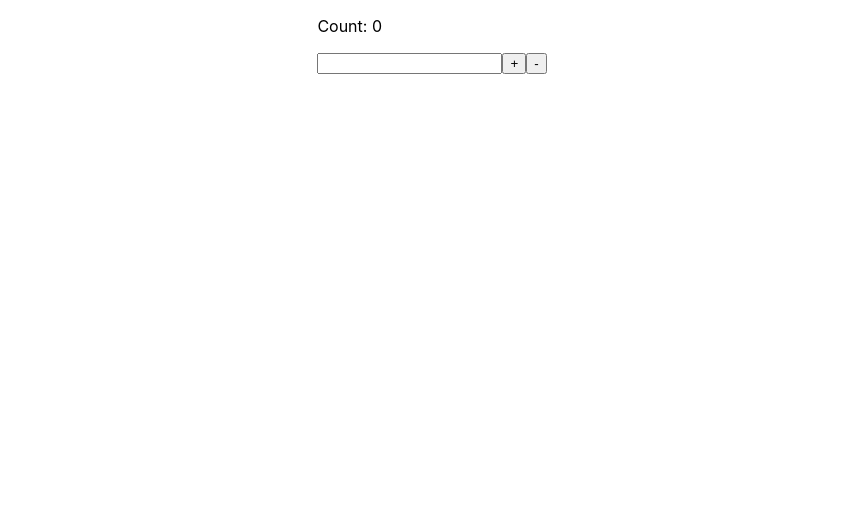
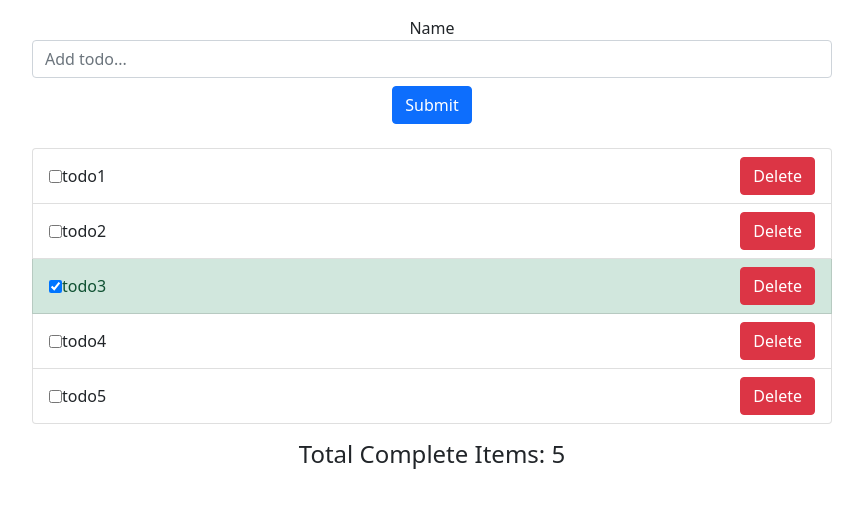
Before and after one commit to AshkanAhmady/reduxToolkit-react.js, a React (Create React App) app: page / in a window 1280 px wide. Shown: the top 508 px of the page, without its empty margins (208-1071 px from the left). Built offline with nearby package versions, Linux system fonts and the light colour scheme.

Commit message:
add Todos App & design with Bootstrap

```diff
--- a/package.json
+++ b/package.json
@@ -4,6 +4,7 @@
   "private": true,
   "dependencies": {
     "@reduxjs/toolkit": "^1.8.1",
+    "bootstrap": "^5.1.3",
     "react": "^18.1.0",
     "react-dom": "^18.1.0",
     "react-redux": "^8.0.1",
--- a/src/App.js
+++ b/src/App.js
@@ -1,12 +1,18 @@
 import { Provider } from "react-redux";
 import Counter from "./Components/Counter";
 import { store } from "./features/store";
+import "bootstrap/dist/css/bootstrap.min.css";
+import AddTodoForm from "./Components/Todos/AddTodoForm";
+import TodoList from "./Components/Todos/TodoList";
+import TotalCompleteItems from "./Components/Todos/TotalCompleteItems";
 
 function App() {
   return (
     <Provider store={store}>
       <div className="App">
-        <Counter />
+        <AddTodoForm />
+        <TodoList />
+        <TotalCompleteItems />
       </div>
     </Provider>
   );
--- /dev/null
+++ b/src/Components/Todos/AddTodoForm.js
@@ -0,0 +1,29 @@
+import React, { useState } from "react";
+
+const AddTodoForm = () => {
+  const [value, setValue] = useState("");
+
+  const onSubmit = (event) => {
+    event.preventDefault();
+    console.log("user entered: " + value);
+  };
+
+  return (
+    <form onSubmit={onSubmit} className="form-inline mt-3 mb-3">
+      <label className="sr-only">Name</label>
+      <input
+        type="text"
+        className="form-control mb-2 mr-sm-2"
+        placeholder="Add todo..."
+        value={value}
+        onChange={(event) => setValue(event.target.value)}
+      ></input>
+
+      <button type="submit" className="btn btn-primary mb-2">
+        Submit
+      </button>
+    </form>
+  );
+};
+
+export default AddTodoForm;
--- /dev/null
+++ b/src/Components/Todos/TodoItem.js
@@ -0,0 +1,17 @@
+import React from "react";
+
+const TodoItem = ({ id, title, completed }) => {
+  return (
+    <li className={`list-group-item ${completed && "list-group-item-success"}`}>
+      <div className="d-flex justify-content-between">
+        <span className="d-flex align-items-center">
+          <input type="checkbox" className="mr-3" checked={completed}></input>
+          {title}
+        </span>
+        <button className="btn btn-danger">Delete</button>
+      </div>
+    </li>
+  );
+};
+
+export default TodoItem;
--- /dev/null
+++ b/src/Components/Todos/TodoList.js
@@ -0,0 +1,22 @@
+import React from "react";
+import TodoItem from "./TodoItem";
+
+const TodoList = () => {
+  const todos = [
+    { id: 1, title: "todo1", completed: false },
+    { id: 2, title: "todo2", completed: false },
+    { id: 3, title: "todo3", completed: true },
+    { id: 4, title: "todo4", completed: false },
+    { id: 5, title: "todo5", completed: false },
+  ];
+
+  return (
+    <ul className="list-group">
+      {todos.map((todo) => (
+        <TodoItem id={todo.id} title={todo.title} completed={todo.completed} />
+      ))}
+    </ul>
+  );
+};
+
+export default TodoList;
--- /dev/null
+++ b/src/Components/Todos/TotalCompleteItems.js
@@ -0,0 +1,7 @@
+import React from "react";
+
+const TotalCompleteItems = () => {
+  return <h4 className="mt-3">Total Complete Items: 5</h4>;
+};
+
+export default TotalCompleteItems;
--- a/src/index.css
+++ b/src/index.css
@@ -10,3 +10,8 @@ body {
   display: flex;
   justify-content: center;
 }
+
+.App {
+  width: 50rem;
+  text-align: center;
+}
```
Also changed, not shown: 1 other file (tests, documents, lock files or other folders).
